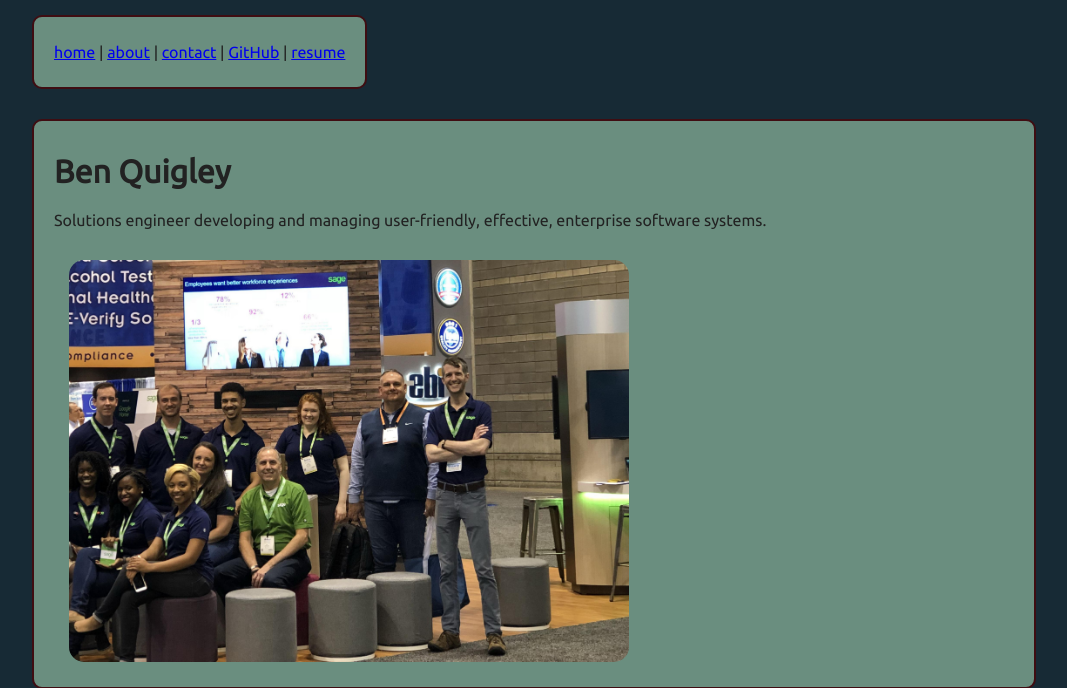
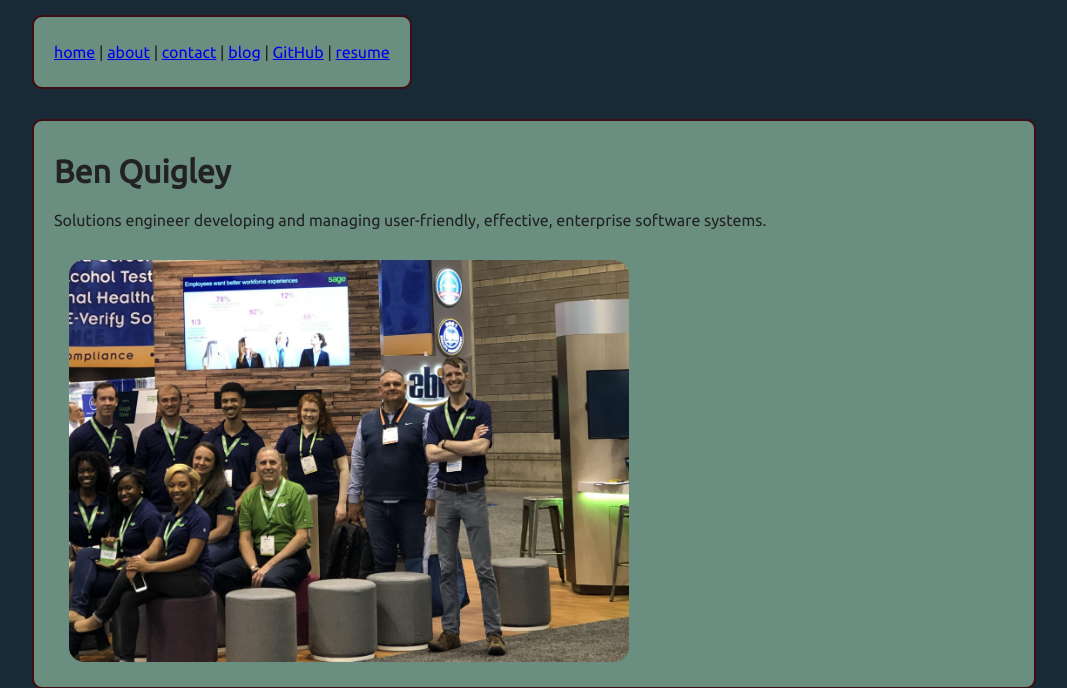
Before and after one commit to BenQuigley/benquigley.github.io, a Flask app: page / in a window 1280 px wide. Shown: the top 688 px of the page, without its empty margins (8-1075 px from the left). Run offline with Flask 2, Linux system fonts and the light colour scheme.

Commit message:
Add blog link

```diff
--- a/index.html
+++ b/index.html
@@ -24,6 +24,7 @@
             <a href="index.html">home</a> |
             <a href="index.html#about">about</a> |
             <a href="index.html#contact">contact</a> |
+            <a href="https://benideas.home.blog">blog</a> |
             <a href="https://github.com/BenQuigley">GitHub</a> |
             <a href="static/pages/QuigleyResume.html">resume</a>
           </p>
--- a/templates/index.html
+++ b/templates/index.html
@@ -24,6 +24,7 @@
             <a href="index.html">home</a> |
             <a href="index.html#about">about</a> |
             <a href="index.html#contact">contact</a> |
+            <a href="https://benideas.home.blog">blog</a> |
             <a href="https://github.com/BenQuigley">GitHub</a> |
             <a href="static/pages/QuigleyResume.html">resume</a>
           </p>
```
